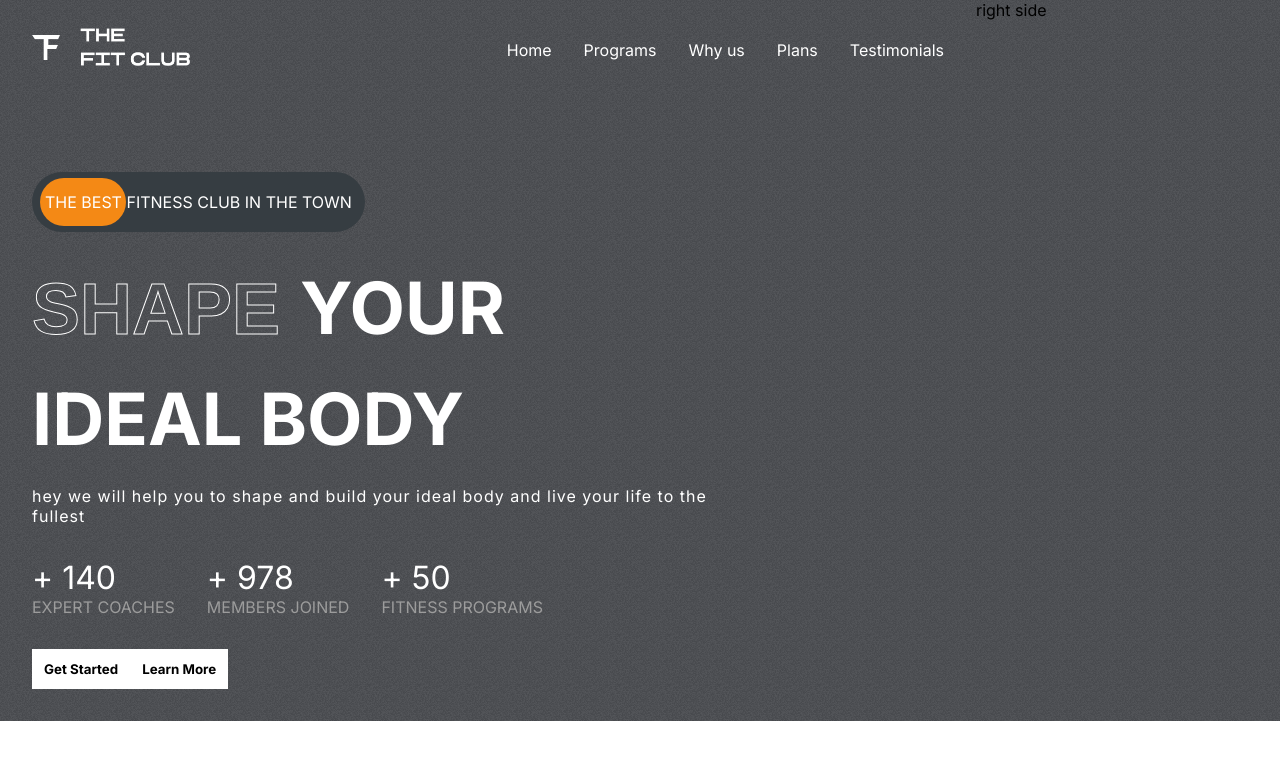
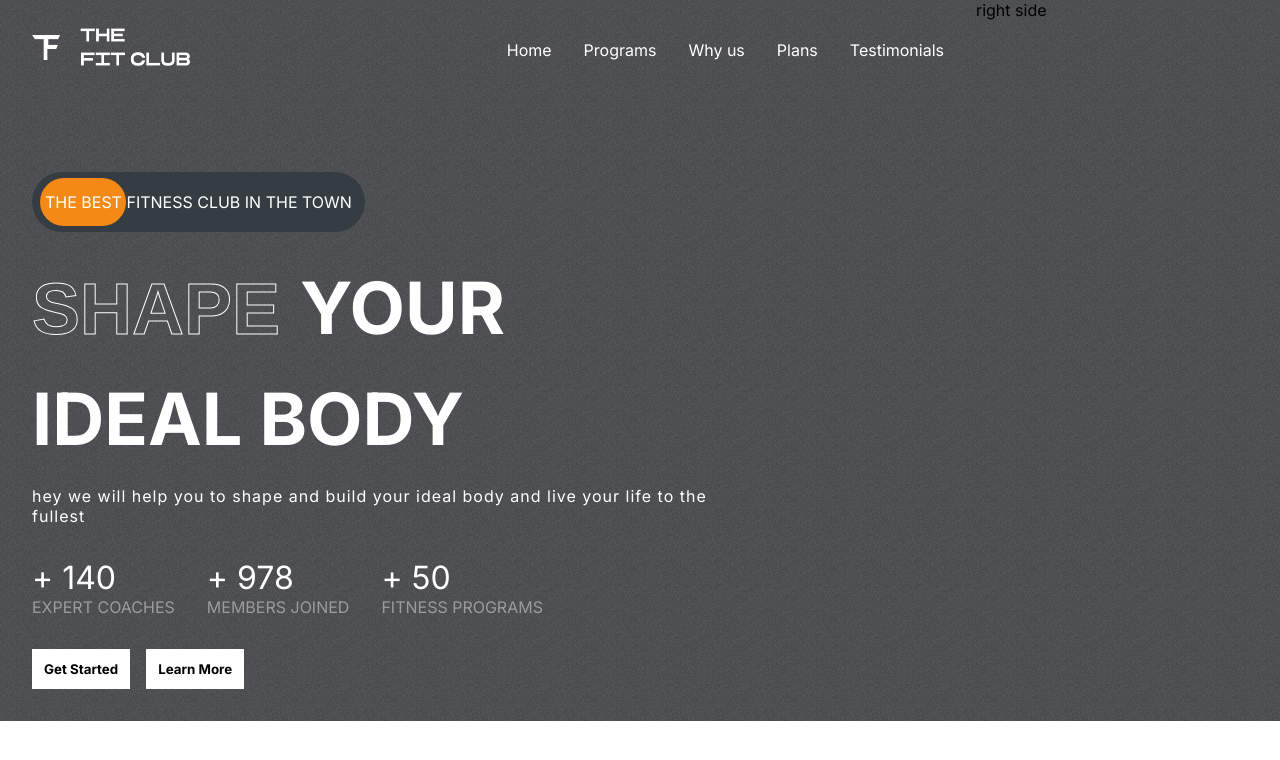
Before and after one commit to pallab17/Fithelp.o, a React (Create React App) app: page / in a window 1280 px wide. Shown: the top 760 px of the page. Built offline with nearby package versions, Linux system fonts and the light colour scheme.

Commit message:
files updated

```diff
--- a/src/components/Hero/Hero.css
+++ b/src/components/Hero/Hero.css
@@ -84,3 +84,9 @@
     text-transform: uppercase;
 
 }
+.hero-buttons{
+    display: flex;
+    gap: 1rem;
+    font-weight: normal;
+
+}
```
